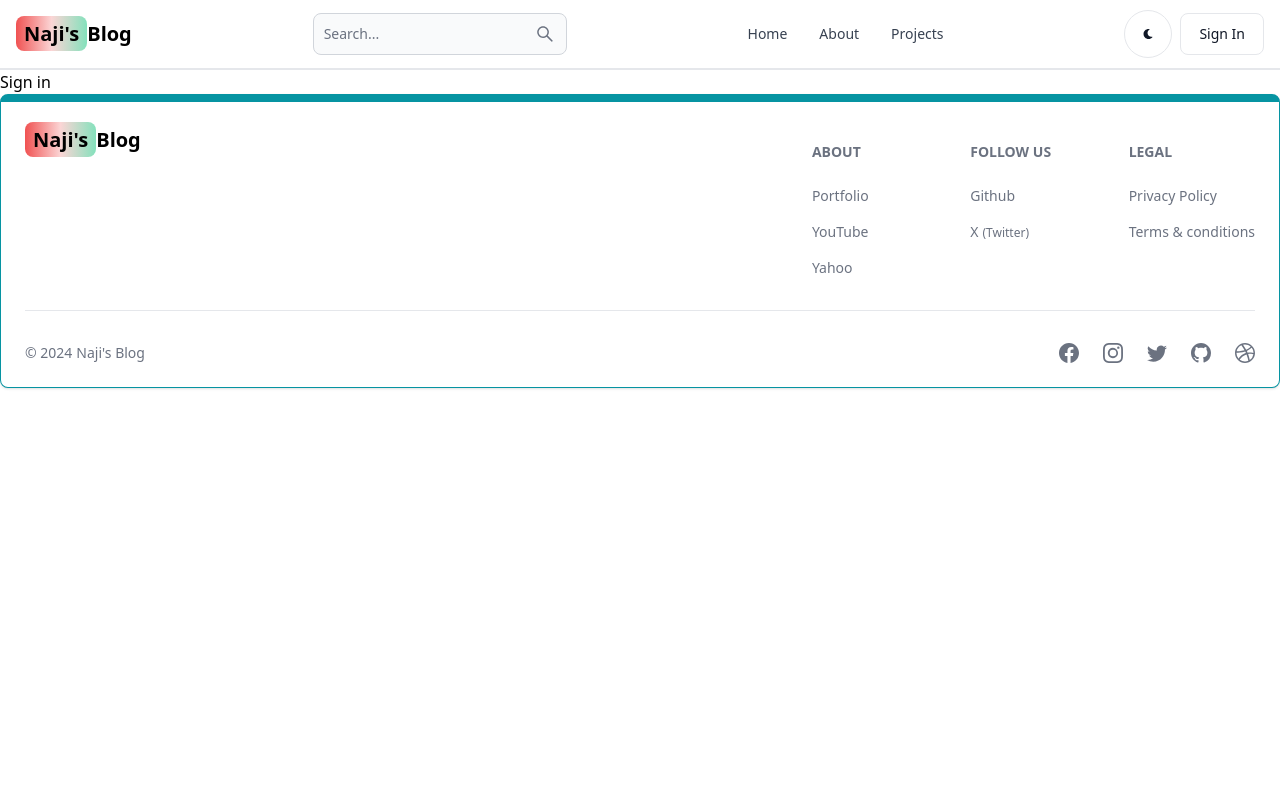
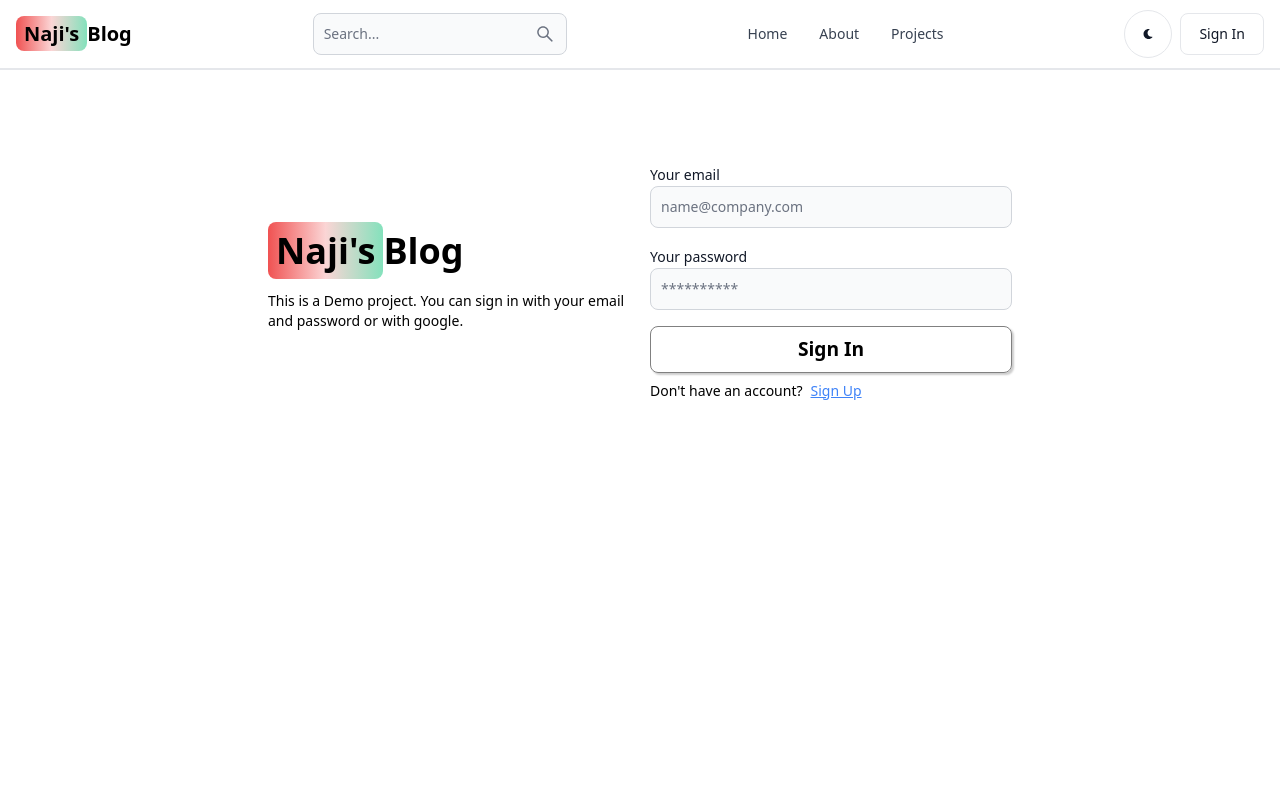
Before and after one commit to Khan511/blogpost, a React (Vite) app in the folder blogpost/: page /sign-in in a window 1280 px wide. Shown: the top 800 px of the page. Built offline with nearby package versions, Linux system fonts and the light colour scheme.

Commit message:
Sign In created

```diff
--- /dev/null
+++ b/blogpost/src/components/button/Button.css
@@ -0,0 +1,58 @@
+.button {
+  all: unset;
+  display: flex;
+  align-items: center;
+  justify-content: center;
+  position: relative;
+  padding: 0.5rem 1rem;
+  border: 1px solid gray;
+  border-radius: 0.5rem;
+
+  font-size: 1.2rem;
+  font-weight: 600;
+  cursor: pointer;
+  overflow: hidden;
+  transition:
+    border 300ms,
+    color 300ms;
+  user-select: none;
+
+  box-shadow: 2px 2px 2px rgba(0, 0, 0, 0.2);
+}
+.button p {
+  z-index: 100;
+  color: black;
+}
+.button:hover {
+  color: black;
+}
+
+.button::after,
+.button::before {
+  content: "";
+  position: absolute;
+  width: 25rem;
+  aspect-ratio: 1;
+  background-image: linear-gradient(yellow, blue);
+  z-index: -1;
+  border-radius: 50%;
+  transition:
+    transform 2.5s,
+    background 3s;
+}
+.button::before {
+  left: 0;
+  transform: translateX(-25rem);
+}
+.button::after {
+  right: 0;
+  transform: translateX(25rem);
+}
+
+.button:hover::before {
+  transform: translateX(1rem);
+}
+
+.button:hover::after {
+  transform: translateX(-1rem);
+}
--- a/blogpost/src/pages/SignUp.jsx
+++ b/blogpost/src/pages/SignUp.jsx
@@ -1,6 +1,7 @@
 import { Link, useNavigate } from "react-router-dom";
 import { Alert, Button, Label, Spinner, TextInput } from "flowbite-react";
 import { useState } from "react";
+import "../components/button/Button.css";
 
 const SignUp = () => {
   const navigate = useNavigate();
@@ -84,7 +85,7 @@ const SignUp = () => {
               <Label value="Your password" />
               <TextInput
                 type="password"
-                placeholder="password"
+                placeholder="**********"
                 id="password"
                 onChange={handleChange}
               />
@@ -94,10 +95,27 @@ const SignUp = () => {
                 {erroMessage}
               </Alert>
             )}
-            <Button
+
+            <button
+              // gradientDuoTone="purpleToPink"
+              type="submit"
+              disabled={loading}
+              className="button"
+            >
+              {loading ? (
+                <>
+                  <Spinner size="sm" />
+                  <p className="pl-3">Loading...</p>
+                </>
+              ) : (
+                "Sign Un"
+              )}
+            </button>
+            {/* <Button
               gradientDuoTone="purpleToPink"
               type="submit"
               disabled={loading}
+              className="button"
             >
               {loading ? (
                 <>
@@ -107,7 +125,7 @@ const SignUp = () => {
               ) : (
                 "Sign Un"
               )}
-            </Button>
+            </Button> */}
           </form>
 
           <div className="mt-2 flex gap-2 text-sm">
--- a/blogpost/src/pages/Signin.jsx
+++ b/blogpost/src/pages/Signin.jsx
@@ -1,7 +1,132 @@
+import { Link, useNavigate } from "react-router-dom";
+import { Alert, Button, Label, Spinner, TextInput } from "flowbite-react";
+import { useState } from "react";
+import "../components/button/Button.css";
+
 const Signin = () => {
+  const navigate = useNavigate();
+  const [formData, setFormData] = useState({});
+  const [erroMessage, setErrorMessage] = useState(null);
+  const [loading, setLoading] = useState(false);
+  const handleChange = (e) => {
+    setFormData({ ...formData, [e.target.id]: e.target.value.trim() });
+  };
+
+  const handleSubmit = async (e) => {
+    e.preventDefault();
+
+    if (!formData.email || !formData.password) {
+      return setErrorMessage("Please fill out all fields");
+    }
+    try {
+      setLoading(true);
+      setErrorMessage(null);
+      const res = await fetch("/api/auth/signin", {
+        method: "POST",
+        headers: { "Content-Type": "application/json" },
+        body: JSON.stringify(formData),
+      });
+
+      const data = await res.json();
+      if (data.success === false) {
+        setErrorMessage(data.message);
+        setLoading(false);
+      }
+      setLoading(false);
+
+      if (res.ok) {
+        navigate("/");
+      }
+    } catch (error) {
+      setErrorMessage(error.message);
+      setLoading(false);
+    }
+  };
+
   return (
-    <div>
-      <h1>Sign in</h1>
+    <div className="mt-20 min-h-screen  ">
+      <div className="max-auto m-auto flex max-w-3xl flex-col gap-5 p-3 md:flex-row  md:items-center ">
+        {/* left side */}
+        <div className=" flex-1  ">
+          <Link to="/" className=" text-4xl  font-bold dark:text-white">
+            <span className="rounded-lg bg-gradient-to-r from-red-500 via-red-200 to-green-300 px-2 py-1">
+              Naji's
+            </span>
+            Blog
+          </Link>
+
+          <p className="mt-5 text-sm">
+            This is a Demo project. You can sign in with your email and password
+            or with google.
+          </p>
+        </div>
+        {/* right side */}
+        <div className="flex-1">
+          <form className="flex flex-col gap-4" onSubmit={handleSubmit}>
+            <div>
+              <Label value="Your email" />
+              <TextInput
+                type="email"
+                placeholder="name@company.com"
+                id="email"
+                onChange={handleChange}
+              />
+            </div>
+            <div>
+              <Label value="Your password" />
+              <TextInput
+                type="password"
+                placeholder="**********"
+                id="password"
+                onChange={handleChange}
+              />
+            </div>
+            {erroMessage && (
+              <Alert className="mt-5" color="failure">
+                {erroMessage}
+              </Alert>
+            )}
+
+            <button
+              // gradientDuoTone="purpleToPink"
+              type="submit"
+              disabled={loading}
+              className="button"
+            >
+              {loading ? (
+                <>
+                  <Spinner size="sm" />
+                  <p className="pl-3">Loading...</p>
+                </>
+              ) : (
+                "Sign In"
+              )}
+            </button>
+            {/* <Button
+                gradientDuoTone="purpleToPink"
+                type="submit"
+                disabled={loading}
+                className="button"
+              >
+                {loading ? (
+                  <>
+                    <Spinner size="sm" />
+                    <span className="pl-3">Loading...</span>
+                  </>
+                ) : (
+                  "Sign Un"
+                )}
+              </Button> */}
+          </form>
+
+          <div className="mt-2 flex gap-2 text-sm">
+            <span>Don't have an account?</span>
+            <Link to="/sign-up" className="text-blue-500 underline">
+              Sign Up
+            </Link>
+          </div>
+        </div>
+      </div>
     </div>
   );
 };
```
Also changed, not shown: blogpost/src/components/button/Button.jsx (added).
